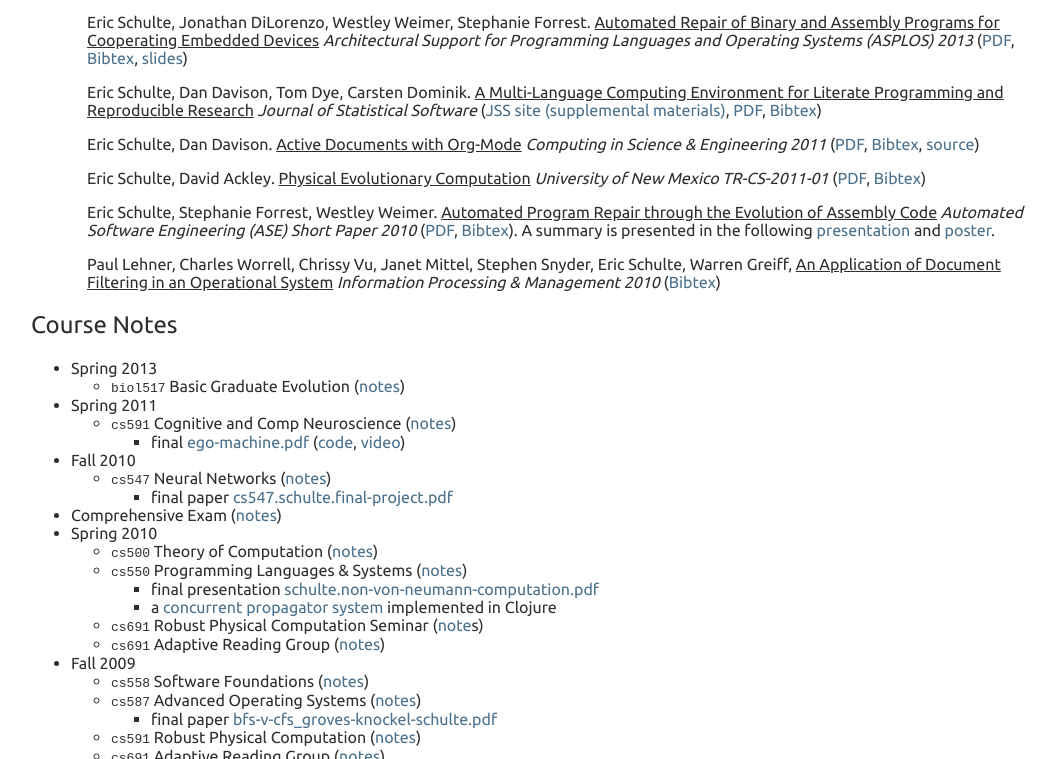
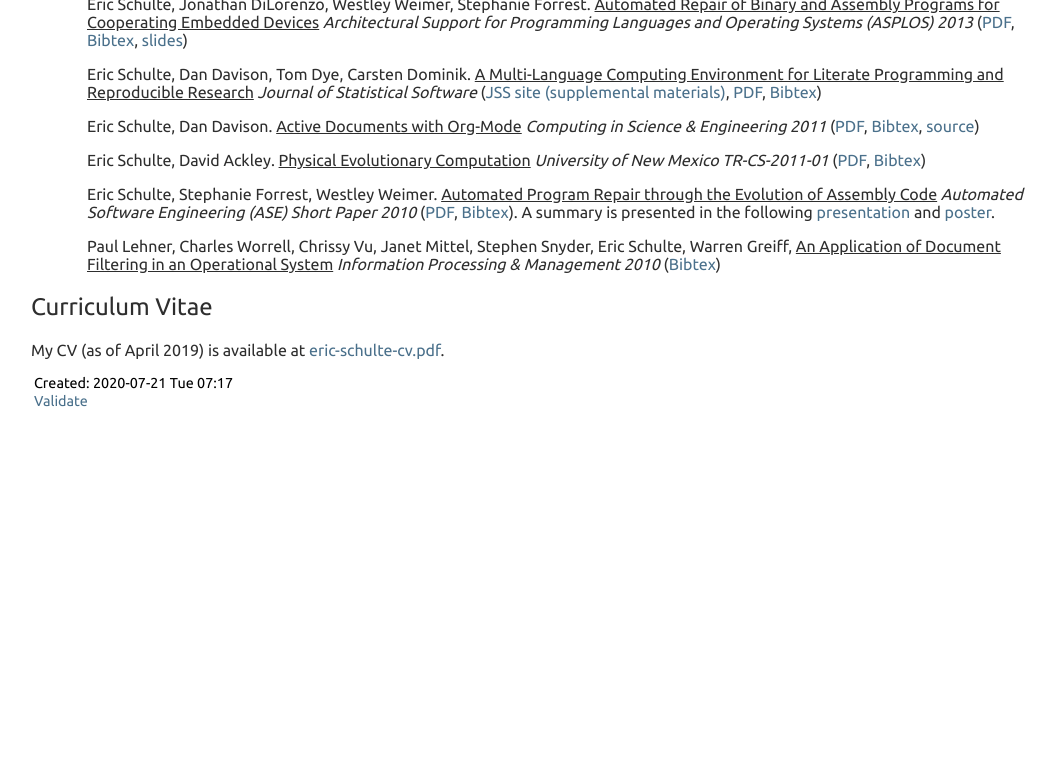
Before and after one commit to eschulte/eschulte.github.io, a plain HTML site: page eric-schulte.html in a window 1280 px wide. Shown: the part 2041-2800 px from the top of the page, without its empty margins (97-1160 px from the left). After the commit the page ends 2453 px from the top, so only its background shows below. Drawn offline with Linux system fonts and the light colour scheme.

Commit message:
Drop course notes

```diff
--- a/eric-schulte.html
+++ b/eric-schulte.html
@@ -3,7 +3,7 @@
 "http://www.w3.org/TR/xhtml1/DTD/xhtml1-strict.dtd">
 <html xmlns="http://www.w3.org/1999/xhtml" lang="en" xml:lang="en">
 <head>
-<!-- 2020-07-21 Tue 07:13 -->
+<!-- 2020-07-21 Tue 07:17 -->
 <meta http-equiv="Content-Type" content="text/html;charset=utf-8" />
 <meta name="viewport" content="width=device-width, initial-scale=1" />
 <title>Dr. Eric Schulte</title>
@@ -251,7 +251,6 @@ for the JavaScript code in this tag.
 <li><a href="#background">Background</a></li>
 <li><a href="#software">Software</a></li>
 <li><a href="#publications">Publications</a></li>
-<li><a href="#course-notes">Course Notes</a></li>
 <li><a href="#cv">Curriculum Vitae</a></li>
 </ul>
 </div>
@@ -264,7 +263,7 @@ for the JavaScript code in this tag.
 
 <div id="pgp"><a href="data/eschulte-key.txt" title="PGP Key"><tt>FA8D C2C3 E8A0 A749 34CD  9DCF 3C1B 8581 614C A05D</tt></a></div>
 
-<div id="outline-container-orge225f2d" class="outline-2">
+<div id="outline-container-org6933c26" class="outline-2">
 <h2 id="research">Research</h2>
 <div class="outline-text-2" id="text-research">
 <p>
@@ -284,7 +283,7 @@ code and to stripped binary executables.
 </div>
 </div>
 
-<div id="outline-container-org6db82ac" class="outline-2">
+<div id="outline-container-org9dea766" class="outline-2">
 <h2 id="background">Background</h2>
 <div class="outline-text-2" id="text-background">
 <ul class="org-ul">
@@ -309,7 +308,7 @@ a BA in mathematics and a minor in philosophy.</li>
 </div>
 </div>
 
-<div id="outline-container-org1075350" class="outline-2">
+<div id="outline-container-org8a6a3cd" class="outline-2">
 <h2 id="software">Software</h2>
 <div class="outline-text-2" id="text-software">
 <p>
@@ -363,7 +362,7 @@ machine.</li>
 </div>
 </div>
 
-<div id="outline-container-orgb8942d9" class="outline-2">
+<div id="outline-container-orgef89131" class="outline-2">
 <h2 id="publications">Publications</h2>
 <div class="outline-text-2" id="text-publications">
 <ul class="org-ul">
@@ -466,55 +465,7 @@ Management 2010</i> (<a href="data/argus-pub.bib">Bibtex</a>)</li>
 </div>
 </div>
 
-<div id="outline-container-orgdf1d8f7" class="outline-2">
-<h2 id="course-notes">Course Notes</h2>
-<div class="outline-text-2" id="text-course-notes">
-<ul class="org-ul">
-<li>Spring 2013
-<ul class="org-ul">
-<li><code>biol517</code> Basic Graduate Evolution (<a href="classes/biol517/biol517.html">notes</a>)</li>
-</ul></li>
-<li>Spring 2011
-<ul class="org-ul">
-<li><code>cs591</code> Cognitive and Comp Neuroscience (<a href="classes/cs591-cog/cs591-cog.html">notes</a>)
-<ul class="org-ul">
-<li>final <a href="http://cs.unm.edu/~eschulte/classes/cs591-cog/data/ego-machine.pdf">ego-machine.pdf</a> (<a href="http://gitweb.adaptive.cs.unm.edu/ego-machine.git">code</a>, <a href="http://cs.unm.edu/~eschulte/notes/ego-machine/full-world.mp4">video</a>)</li>
-</ul></li>
-</ul></li>
-<li>Fall 2010
-<ul class="org-ul">
-<li><code>cs547</code> Neural Networks (<a href="classes/cs547/cs547.html">notes</a>)
-<ul class="org-ul">
-<li>final paper <a href="http://cs.unm.edu/~eschulte/classes/cs547/data/cs547.schulte.final-project.pdf">cs547.schulte.final-project.pdf</a></li>
-</ul></li>
-</ul></li>
-<li>Comprehensive Exam (<a href="comps/comps.html">notes</a>)</li>
-<li>Spring 2010
-<ul class="org-ul">
-<li><code>cs500</code> Theory of Computation (<a href="classes/cs500/cs500.html">notes</a>)</li>
-<li><code>cs550</code> Programming Languages &amp; Systems (<a href="classes/cs550/cs550.html">notes</a>)
-<ul class="org-ul">
-<li>final presentation <a href="http://cs.unm.edu/~eschulte/classes/cs550/data/schulte.non-von-neumann-computation.pdf">schulte.non-von-neumann-computation.pdf</a></li>
-<li>a <a href="http://repo.or.cz/w/propagator.git">concurrent propagator system</a> implemented in Clojure</li>
-</ul></li>
-<li><code>cs691</code> Robust Physical Computation Seminar (<a href="classes/cs691-rpc/cs691-rpc.html">note</a>s)</li>
-<li><code>cs691</code> Adaptive Reading Group (<a href="classes/cs691/cs691.html">notes</a>)</li>
-</ul></li>
-<li>Fall 2009
-<ul class="org-ul">
-<li><code>cs558</code> Software Foundations (<a href="classes/cs558/cs558.html">notes</a>)</li>
-<li><code>cs587</code> Advanced Operating Systems (<a href="classes/cs587/cs587.html">notes</a>)
-<ul class="org-ul">
-<li>final paper <a href="http://cs.unm.edu/~eschulte/classes/cs587/data/bfs-v-cfs_groves-knockel-schulte.pdf">bfs-v-cfs_groves-knockel-schulte.pdf</a></li>
-</ul></li>
-<li><code>cs591</code> Robust Physical Computation (<a href="classes/cs591-rpc/cs591-rpc.html">notes</a>)</li>
-<li><code>cs691</code> Adaptive Reading Group (<a href="classes/cs691/cs691.html">notes</a>)</li>
-</ul></li>
-</ul>
-</div>
-</div>
-
-<div id="outline-container-orgbe0d218" class="outline-2">
+<div id="outline-container-orgbf151b4" class="outline-2">
 <h2 id="cv">Curriculum Vitae</h2>
 <div class="outline-text-2" id="text-cv">
 <p>
@@ -524,7 +475,7 @@ My CV (as of April 2019) is available at <a href="data/eric-schulte-cv.pdf">eric
 </div>
 </div>
 <div id="postamble" class="status">
-<p class="date">Created: 2020-07-21 Tue 07:13</p>
+<p class="date">Created: 2020-07-21 Tue 07:17</p>
 <p class="validation"><a href="http://validator.w3.org/check?uri=referer">Validate</a></p>
 </div>
 </body>
```
Also changed, not shown: index.html (+7 -56 lines), 1 other file.
